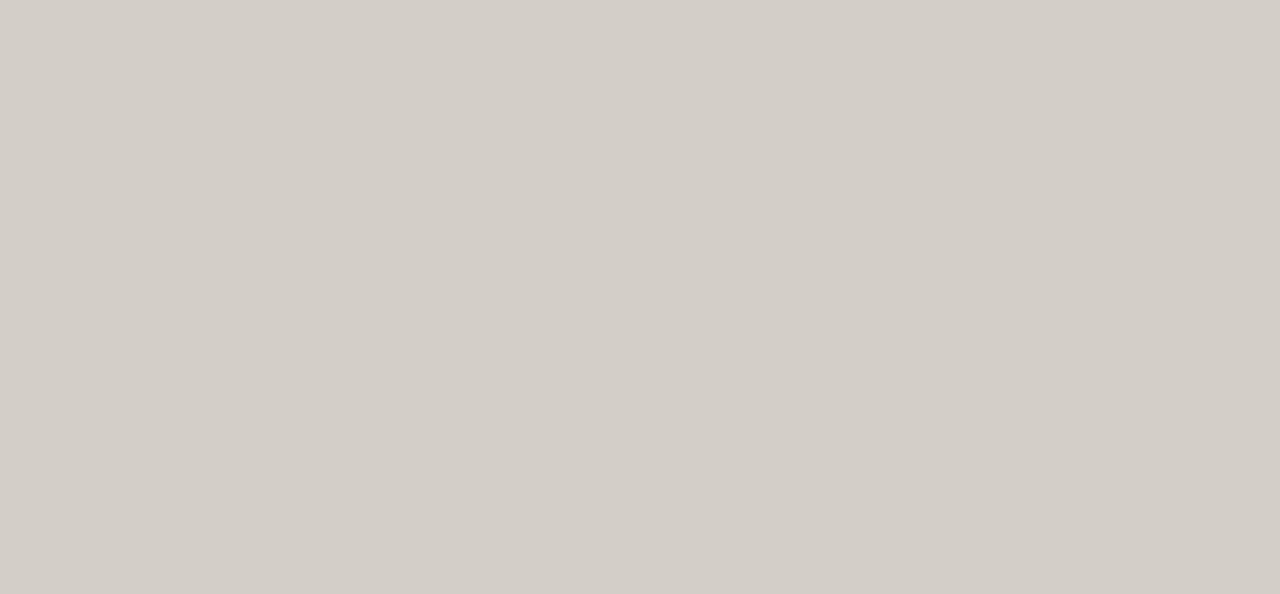
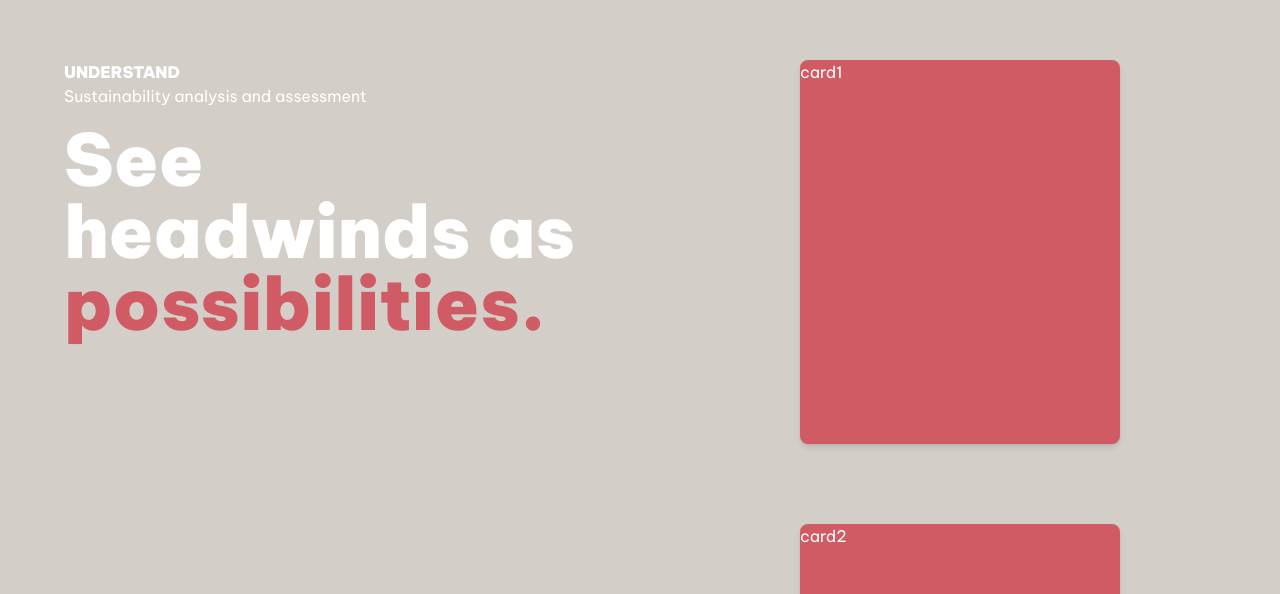
Before and after one commit to ABukSwienty/tailwind, a Next.js app: page / in a window 1280 px wide. Shown: the part 2203-2797 px from the top of the page. Before the commit the page ends 2007 px from the top, so only its background shows below. Built offline with nearby package versions, Linux system fonts and the light colour scheme.

Commit message:
fix(index): add see

```diff
--- a/pages/index.tsx
+++ b/pages/index.tsx
@@ -1,17 +1,16 @@
-import { ArrowDownIcon, PaperAirplaneIcon } from "@heroicons/react/24/outline";
 import type { NextPage } from "next";
-import { Button } from "../components/atoms/button";
-import Section from "../components/atoms/section";
-import TextHighlight from "../components/atoms/text-highlight";
 import PageLayout from "../components/layouts/page-layout";
 import Intro from "../components/organisms/intro";
 import Landing from "../components/organisms/landing";
+import See from "../components/organisms/see";
 
 const Home: NextPage = () => {
   return (
     <PageLayout>
       <Landing />
       <Intro />
+      <See />
+      <See />
     </PageLayout>
   );
 };
```
